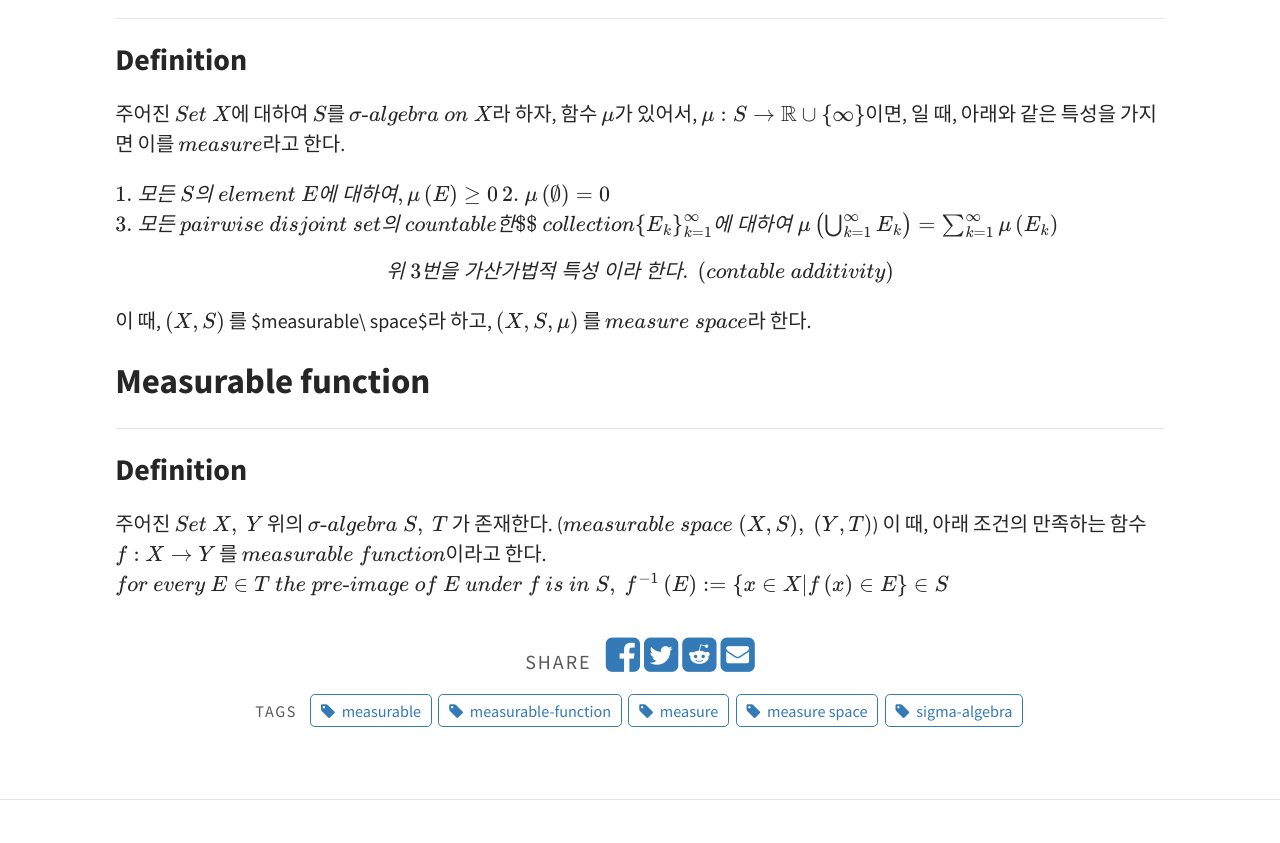
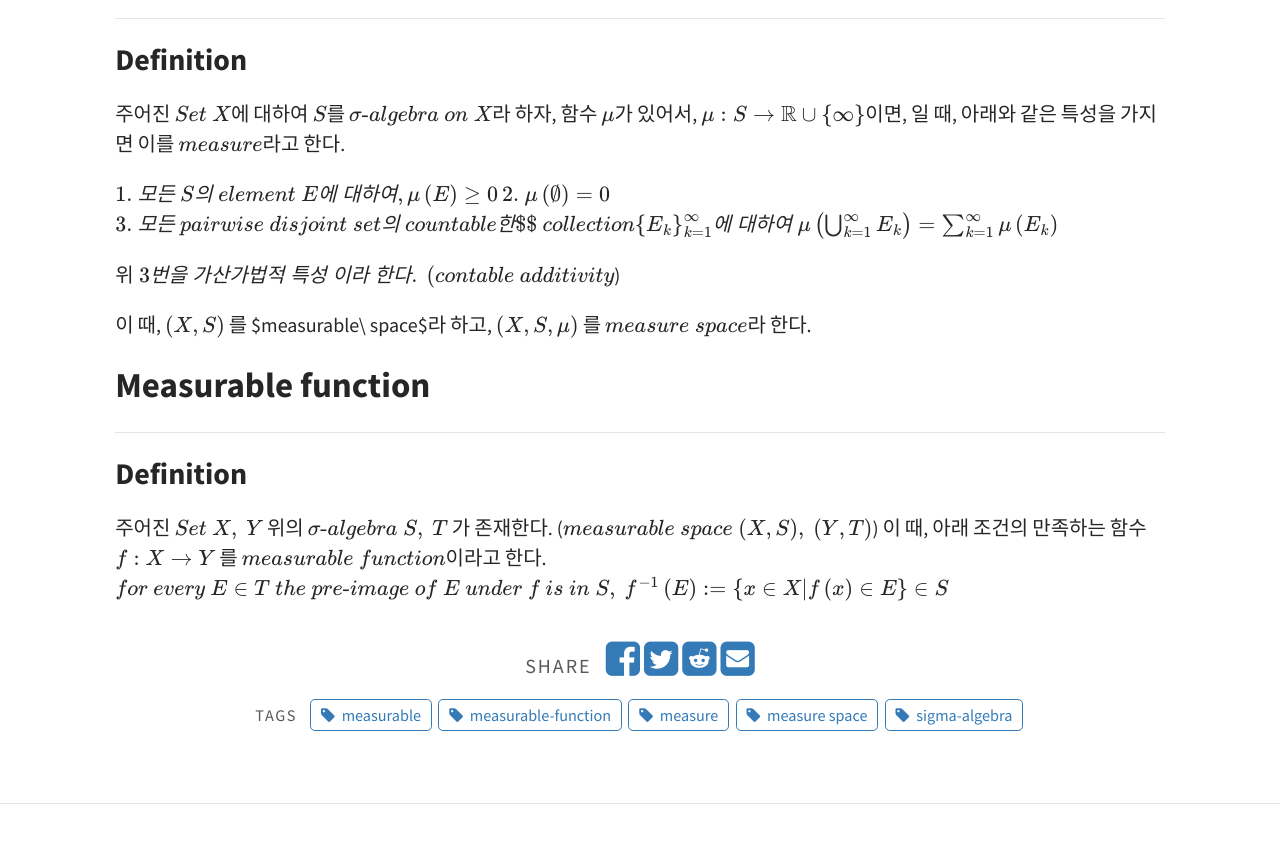
Before and after one commit to mjyoo2/mjyoo2.github.io, a Jekyll site: the page built from _posts/2020-09-20-Probability-and-measure-(1).md, in a window 1280 px wide and 900 px high, scrolled down 657 px. Shown: the top 843 px of the window. Built offline with Jekyll 4.4.1, drawn with Linux system fonts in a browser that asks for light colours; formulas are drawn with MathJax 3.

```diff
--- a/_posts/2020-09-20-Probability-and-measure-(1).md
+++ b/_posts/2020-09-20-Probability-and-measure-(1).md
@@ -23,7 +23,7 @@ $$1.\ 모든\ S의\ element\ E에\ 대하여, \mu\left(E\right)\geq 0\\$$
 $$2.\ \mu\left(\emptyset\right) = 0\\$$
 $$3.\ 모든\ pairwise\ disjoint\ set의\ countable한$ $\ collection \left\{E_k\right\}_{k=1}^{\infty} 에\ 대하여\ \mu\left(\bigcup_{k=1}^{\infty}E_k\right) = \sum_{k=1}^{\infty} \mu\left(E_k\right)\\$$
 
-$$위\ 3번을\ 가산가법적\ 특성\ 이라\ 한다.\ (contable\ additivity)$$
+위$$\ 3번을\ 가산가법적\ 특성\ 이라\ 한다.\ (contable\ additivity$$)
 
 이 때, $$\left(X, S\right)$$ 를 $measurable\ space$라 하고, $$\left(X, S, \mu\right)$$ 를 $$measure\ space$$라 한다.
 
```
